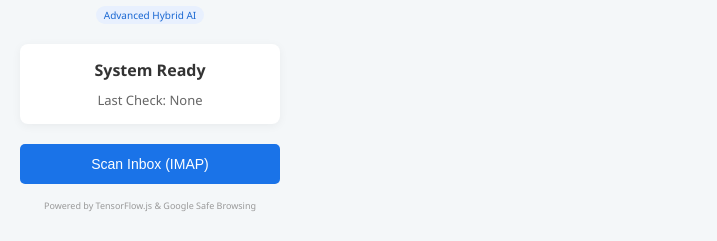
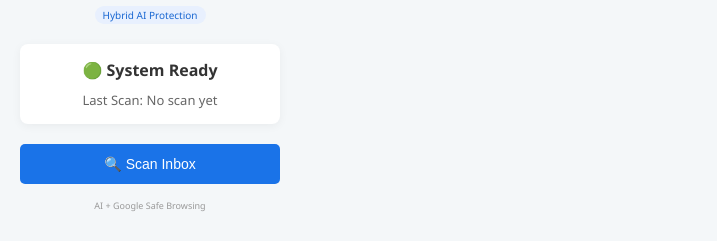
Before and after one commit to hrtxyz123-droid/Phishing-Detector, a website built with webpack: page popup.html in a window 1280 px wide. Shown: the part 860-1101 px from the top of the page, without its empty margins (0-717 px from the left). Built offline with nearby package versions, Linux system fonts and the light colour scheme.

Commit message:
Update popup.html

```diff
--- a/popup.html
+++ b/popup.html
@@ -8,30 +8,38 @@
 </head>
 <body>
     <div class="container">
+
         <header>
             <img src="icons/icon128.png" alt="Logo" class="logo">
             <h1>Phishing Detector</h1>
-            <div class="badge">Advanced Hybrid AI</div>
+            <div class="badge">Hybrid AI Protection</div>
         </header>
 
         <main>
             <div class="status-card">
-                <p id="status-text">System Ready</p>
+                <p id="status-text">🟢 System Ready</p>
+
                 <div class="result-display">
-                    <span id="result-label">Last Check:</span>
-                    <span id="result-value">None</span>
+                    <span id="result-label">Last Scan:</span>
+                    <span id="result-value">No scan yet</span>
+                </div>
+
+                <div id="progress-bar" class="progress hidden">
+                    <div class="progress-fill"></div>
                 </div>
             </div>
 
             <button id="scanEmails" class="primary-btn">
-                Scan Inbox (IMAP)
+                🔍 Scan Inbox
             </button>
         </main>
 
         <footer>
-            <p>Powered by TensorFlow.js & Google Safe Browsing</p>
+            <p>AI + Google Safe Browsing</p>
         </footer>
+
     </div>
+
     <script src="popup.js"></script>
 </body>
 </html>
```
